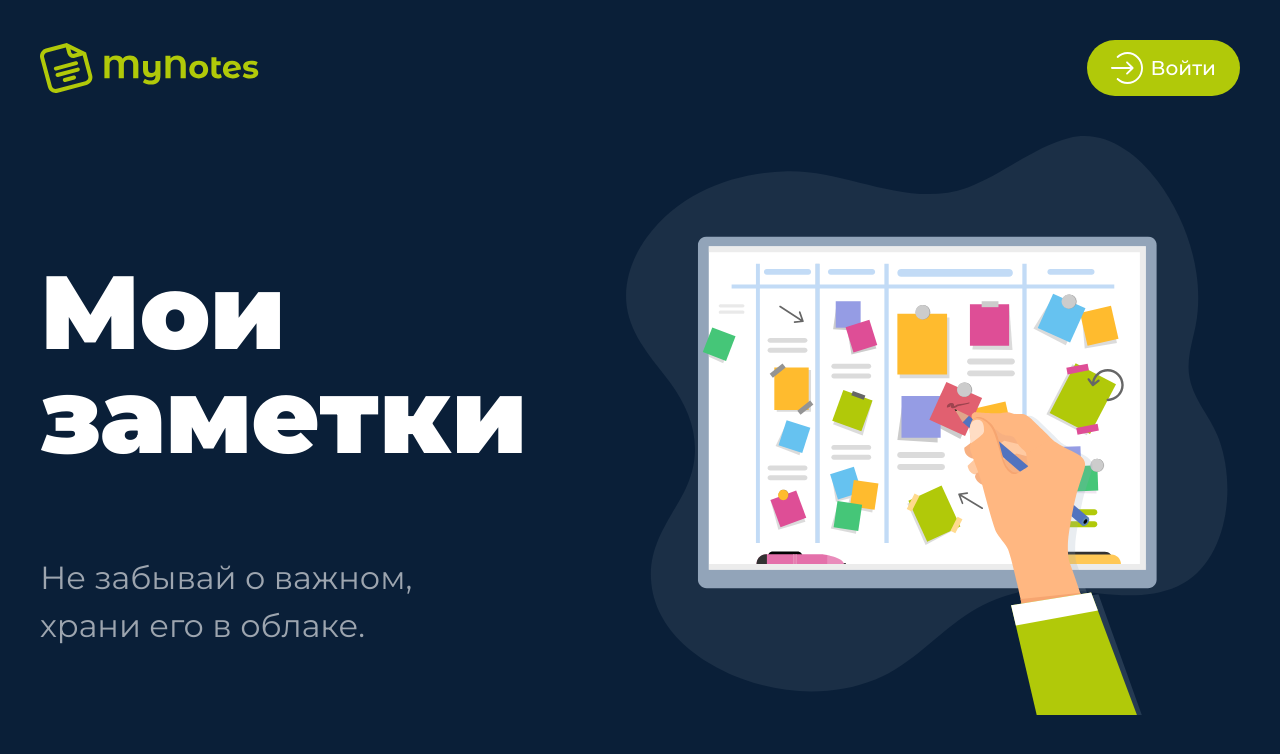
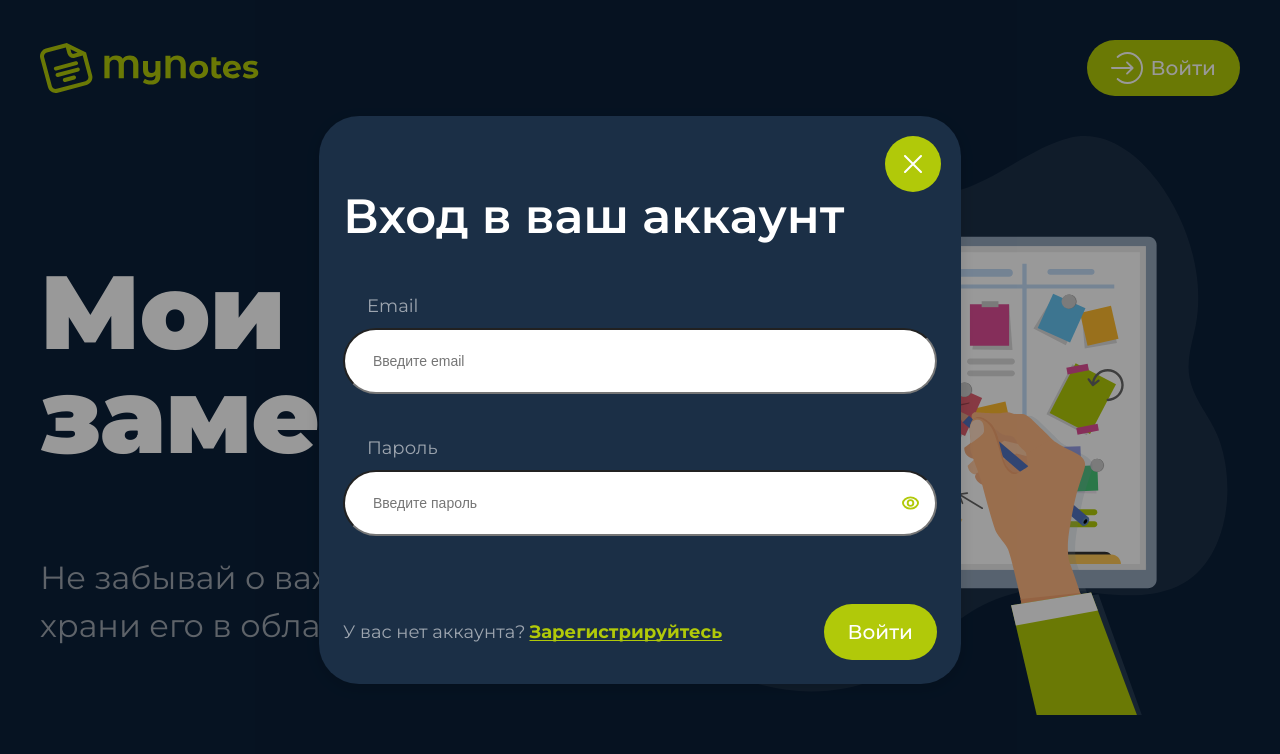
Before and after one commit to Katoshi12/notes-app, a Vue app: page / in a window 1280 px wide. Both pictures are taken after a click on the button "Войти". Shown: the top 754 px of the page. Built offline with nearby package versions, Linux system fonts and the light colour scheme; the HTML template or start-up script is replaced by a standard one.

Commit message:
Feat: auth and validate form

```diff
--- a/src/assets/styles/base.scss
+++ b/src/assets/styles/base.scss
@@ -1,14 +1,15 @@
 :root {
-  --color-dark: #0A1F38;
-  --color-dark-middle: #1B2F46;
-  --color-dark-light: #2F4056;
+  --color-dark: #0a1f38;
+  --color-dark-middle: #1b2f46;
+  --color-dark-light: #2f4056;
 
-  --color-gray: #9DA5AF;
+  --color-gray: #9da5af;
+  --color-red: #ff7461;
 
   --color-green-dark: #819400;
-  --color-green-middle: #97AB0D;
-  --color-green: #A5BB0C;
-  --color-green-light: #B1C909;
+  --color-green-middle: #97ab0d;
+  --color-green: #a5bb0c;
+  --color-green-light: #b1c909;
 
-  --color-white: #FFFFFF;
+  --color-white: #ffffff;
 }
--- a/src/assets/styles/typography.scss
+++ b/src/assets/styles/typography.scss
@@ -24,6 +24,10 @@ h2 {
   line-height: 72px;
   text-underline-position: from-font;
   text-decoration-skip-ink: none;
+  @media (min-width: 320px) and (max-width: 360px) {
+    font-size: 32px;
+    line-height: 36px;
+  }
 }
 
 h3 {
@@ -40,7 +44,7 @@ h3 {
   }
 }
 
-  h4 {
+h4 {
   font-family: var(--font-family-primary);
   font-size: 24px;
   font-weight: 600;
--- a/src/components/Header.vue
+++ b/src/components/Header.vue
@@ -1,24 +1,42 @@
 <script setup lang="ts">
+import { ref } from 'vue';
+import Modal from '@/components/Modal.vue';
+import axios from '@/utils/axios';
+import LoginForm from '@/components/LoginForm.vue';
 
+const showModal = ref<boolean>(false);
+
+const email = ref('');
+const password = ref('');
+const confirmPassword = ref('');
+
+const onLogin = async () => {
+  try {
+    const response = await axios.post('/reg', {
+      email: email.value,
+      password: password.value,
+      confirm_password: confirmPassword.value,
+    });
+    console.log('Response:', response.data);
+  } catch (error) {
+    console.error('Error during registration:', error);
+  }
+};
 </script>
 
 <template>
   <header class="header">
     <div class="container header__content">
-      <img
-        src="@/assets/icons/logo.svg"
-        alt="logo"
-        class="header__logo"
-      >
+      <img src="@/assets/icons/logo.svg" alt="logo" class="header__logo" />
 
-      <button class="btn text-normal">
-        <img
-          src="@/assets/icons/login.svg"
-          alt="Login icon"
-          class="btn__icon"
-        />
+      <button class="btn text-normal" @click="showModal = true">
+        <img src="@/assets/icons/login.svg" alt="Login icon" class="btn__icon" />
         Войти
       </button>
+
+      <Modal v-model="showModal">
+        <login-form />
+      </Modal>
     </div>
   </header>
 </template>
--- /dev/null
+++ b/src/components/LoginForm.vue
@@ -0,0 +1,141 @@
+<script setup lang="ts">
+import { ref } from 'vue';
+import BaseInput from '@/components/base/BaseInput.vue';
+import axios from '@/utils/axios.ts';
+
+const email = ref<string>('');
+const password = ref<string>('');
+
+const emailError = ref<string>('');
+const passwordError = ref<string>('');
+const errorAuth = ref<string>('');
+
+const handleSubmit = async () => {
+  emailError.value = '';
+  passwordError.value = '';
+  errorAuth.value = ''
+
+  await axios.post('/auth', {
+    email: email.value,
+    password: password.value,
+  }).then((response) => {
+    console.log(response);
+  }).catch((error) => {
+    if (error.response) {
+      const { message, statusCode } = error.response.data
+
+      if (statusCode === 404) {
+        errorAuth.value = message;
+      }
+
+      message.forEach((msg: string) => {
+        console.log(msg);
+        if (msg.includes('E-Mail') || msg.includes('адрес электронной почты')) {
+          emailError.value = msg;
+        }
+        if (msg.includes('Пароль')) {
+          passwordError.value = msg;
+        }
+      })
+
+    }
+  })
+};
+</script>
+
+<template>
+  <section class="login-form">
+    <h2 class="login-form__title">Вход в ваш аккаунт</h2>
+
+    <form @submit.prevent="handleSubmit" class="login-form__container">
+      <BaseInput
+        v-model="email"
+        label="Email"
+        class="text-gray text-small"
+        placeholder="Введите email"
+        :error-message="emailError"
+      />
+
+      <BaseInput
+        v-model="password"
+        :show-toggle="true"
+        label="Пароль"
+        type="password"
+        class="login-form__field text-gray text-small"
+        placeholder="Введите пароль"
+        :error-message="passwordError"
+      />
+
+      <div class="login-form__footer">
+        <div class="login-form__register">
+          <span class="text-small text-gray">У вас нет аккаунта? </span>
+          <a href="#" class="text-small-bold text-green">Зарегистрируйтесь</a>
+        </div>
+
+        <button class="btn text-normal btn-mob" type="submit">Войти</button>
+
+      </div>
+      <div v-if="errorAuth" class="login-form__error text-small">
+        {{ errorAuth }}
+      </div>
+
+    </form>
+  </section>
+</template>
+
+<style scoped lang="scss">
+.login-form {
+  width: 100%;
+  max-width: 700px;
+  margin: 0 auto;
+
+  &__container {
+    display: flex;
+    flex-direction: column;
+    gap: 16px;
+    width: 100%;
+  }
+
+  &__field {
+    margin-top: 24px;
+    margin-bottom: 40px;
+  }
+
+  &__footer {
+    display: flex;
+    justify-content: space-between;
+    align-items: center;
+    width: 100%;
+    margin-top: 12px;
+    @media (max-width: 360px) {
+      flex-direction: column-reverse;
+      .btn-mob {
+        width: 100%;
+        margin-bottom: 12px;
+      }
+    }
+  }
+
+  &__register {
+    display: flex;
+    align-items: center;
+    gap: 4px;
+  }
+
+  &__error {
+    background: rgba(255, 116, 97, 0.1);
+    color: var(--color-red);
+    border-radius: 8px;
+    padding: 8px 12px;
+    font-size: 14px;
+  }
+}
+
+.text-gray {
+  color: var(--color-gray);
+}
+
+.text-green {
+  color: var(--color-green-light);
+}
+</style>
--- a/src/components/Modal.vue
+++ b/src/components/Modal.vue
@@ -1,7 +1,7 @@
 <script setup lang="ts">
 defineProps({
-  modelValue: Boolean
-})
+  modelValue: Boolean,
+});
 
 const emit = defineEmits(['update:modelValue']);
 
@@ -22,7 +22,12 @@ const closeModal = (): void => {
       <div class="modal__overlay" @click="closeModal"></div>
 
       <div class="modal__content">
-        <button class="btn-rounded modal__close" type="button" aria-label="Закрыть окно" @click="closeModal">
+        <button
+          class="btn-rounded modal__close"
+          type="button"
+          aria-label="Закрыть окно"
+          @click="closeModal"
+        >
           <img src="@/assets/icons/close.svg" alt="close" />
         </button>
 
@@ -57,7 +62,7 @@ const closeModal = (): void => {
     width: 780px;
     min-height: 200px;
     background: var(--color-dark-middle);
-    border-radius: 8px;
+    border-radius: 40px;
     padding: 24px;
     box-shadow: 0 4px 16px rgba(0, 0, 0, 0.15);
 
@@ -90,7 +95,9 @@ const closeModal = (): void => {
 
 .modal-fade-enter-active,
 .modal-fade-leave-active {
-  transition: opacity 0.3s ease, transform 0.3s ease;
+  transition:
+    opacity 0.3s ease,
+    transform 0.3s ease;
 }
 
 .modal-fade-enter-from,
--- /dev/null
+++ b/src/components/RegisterForm.vue
@@ -0,0 +1,5 @@
+<script setup lang="ts"></script>
+
+<template></template>
+
+<style scoped lang="scss"></style>
--- /dev/null
+++ b/src/components/base/BaseInput.vue
@@ -0,0 +1,98 @@
+<script setup lang="ts">
+import { computed, ref } from 'vue';
+
+const props = defineProps<{
+  modelValue: string;
+  type?: string;
+  label?: string;
+  placeholder?: string;
+  showToggle?: boolean;
+  errorMessage?: string;
+}>();
+
+const emits = defineEmits(['update:modelValue']);
+
+const showPassword = ref(false);
+
+const toggleShowPassword = (): void => {
+  showPassword.value = !showPassword.value;
+};
+
+const actualType = computed(() =>
+  props.type === 'password' && showPassword.value ? 'text' : props.type || 'text',
+);
+</script>
+
+<template>
+  <div class="base-input">
+    <label v-if="label" class="text-small base-input__label">
+      {{ label }}
+    </label>
+
+    <div class="base-input__wrapper">
+      <input
+        :type="actualType"
+        :placeholder="placeholder"
+        :value="modelValue"
+        @input="(e) => emits('update:modelValue', (e.target as HTMLInputElement).value)"
+        class="base-input__field"
+      />
+
+      <button
+        v-if="type === 'password' && showToggle"
+        type="button"
+        class="base-input__toggle"
+        @click="toggleShowPassword"
+      >
+        <img v-if="!showPassword" src="@/assets/icons/visible.svg" alt="Show password" />
+        <img v-else src="@/assets/icons/hide.svg" alt="Hide password" />
+      </button>
+    </div>
+
+    <span v-if="errorMessage" class="base-input__error">{{ errorMessage }}</span>
+  </div>
+</template>
+
+<style scoped lang="scss">
+.base-input {
+  display: flex;
+  flex-direction: column;
+  gap: 8px;
+
+  &__label {
+    margin-left: 24px;
+  }
+
+  &__wrapper {
+    position: relative;
+    display: flex;
+    align-items: center;
+  }
+
+  &__field {
+    width: 100%;
+    padding: 23px 28px;
+    font-size: 14px;
+    border-radius: 36px;
+    outline: none;
+    transition: border-color ease-in-out 0.3s;
+  }
+
+  &__error {
+    color: var(--color-red);
+    font-size: 14px;
+    margin-left: 24px;
+    margin-top: 4px;
+  }
+
+  &__toggle {
+    position: absolute;
+    right: 12px;
+    background: transparent;
+    border: none;
+    cursor: pointer;
+    display: flex;
+    align-items: center;
+  }
+}
+</style>
--- /dev/null
+++ b/src/utils/axios.ts
@@ -0,0 +1,6 @@
+import axios from 'axios';
+
+axios.defaults.baseURL = 'https://dist.nd.ru/api';
+axios.defaults.headers.common['Content-Type'] = 'application/json';
+
+export default axios;
```
Also changed, not shown: src/views/Home.vue (+2 -9 lines).
